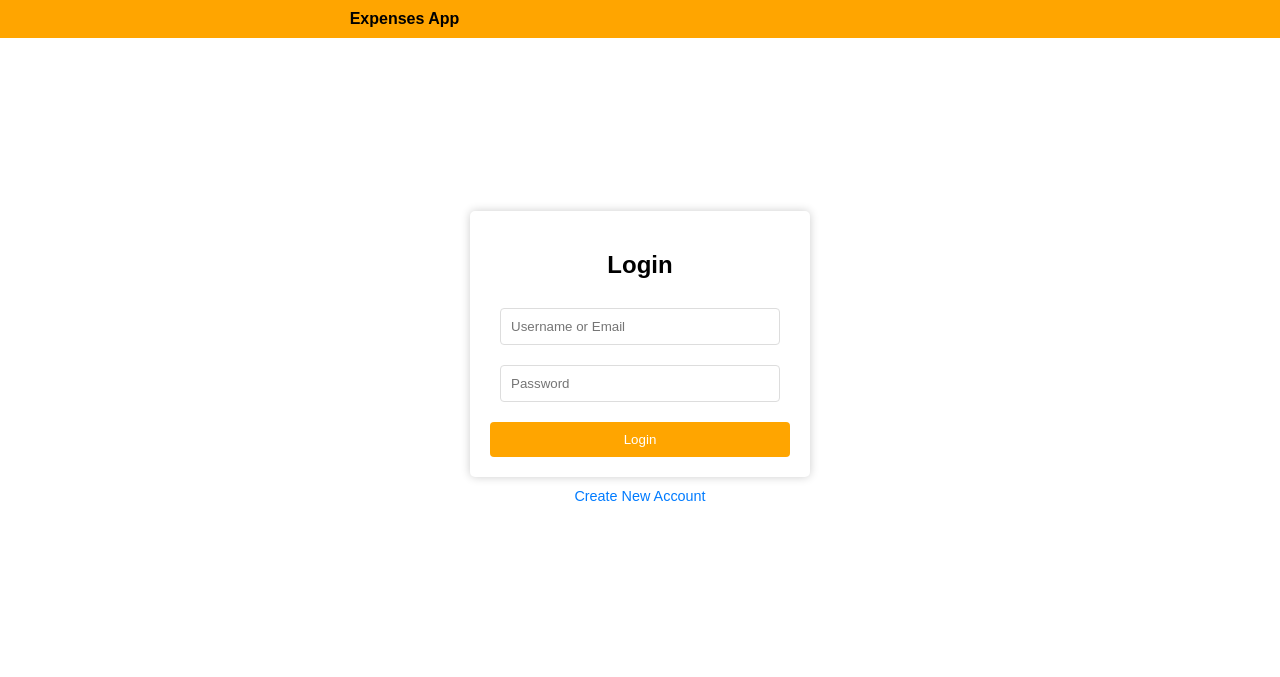
After one commit to cap273/expenses-app, a Flask app: page /login in a window 1280 px wide. The commit adds this page. Shown: the top 677 px of the page. Run offline with Flask 3, Linux system fonts and the light colour scheme; parts of the project's set-up code (start-up, migrations or seed data) failed here and were passed over.

Commit message:
Adding login/logout page

```diff
--- a/app.py
+++ b/app.py
@@ -1,27 +1,27 @@
 from flask import Flask, request, render_template, redirect, url_for
-import pyodbc
-from sqlalchemy import (
-    create_engine,
-    MetaData,
-    Table,
-    Column,
-    Integer,
-    String,
-    Float,
-    Date,
-    Boolean,
-    ForeignKey,
-)
+from sqlalchemy import create_engine, update
 from sqlalchemy.exc import SQLAlchemyError
 import os
 from dotenv import load_dotenv
 import logging
 from datetime import datetime, date
+from flask_login import (
+    LoginManager,
+    login_required,
+    logout_user,
+    current_user,
+)
+from urllib.parse import urlparse
 
-from utils.db import populate_categories_table, get_categories
-from utils.session import get_current_currency, get_current_user_account_id
-
-app = Flask(__name__)
+from utils.db_tools import populate_categories_table, get_categories, get_database_url
+from utils.session import get_current_currency, login_and_update_last_login
+from database.models import db, Account
+from database.tables import (
+    expenses_table,
+    categories_table,
+    persons_table,
+    CATEGORY_LIST,
+)
 
 # Load environment variables from .env file
 load_dotenv()
@@ -40,148 +40,136 @@ if FLASK_ENV == "development":
 else:
     logging.basicConfig(level=logging.WARNING)
 
+DATABASE_URL = get_database_url(DB_USERNAME, DB_PASSWORD, DB_SERVER, DB_NAME)
 
-def get_database_url():
-    drivers = [driver for driver in pyodbc.drivers()]
-    driver = None
+app = Flask(__name__)
+app.secret_key = os.environ.get(
+    "FLASK_SECRET_KEY"
+)  # Set the secret key to use for Flask sessions
 
-    if "ODBC Driver 18 for SQL Server" in drivers:
-        driver = "ODBC Driver 18 for SQL Server"
-    elif "ODBC Driver 17 for SQL Server" in drivers:
-        driver = "ODBC Driver 17 for SQL Server"
-    else:
-        raise Exception("Suitable ODBC driver not found")
+# Using the ORM operations of Flask-SQLAlchemy to utilize
+# Flask extensions like Flask-Login
+app.config["SQLALCHEMY_DATABASE_URI"] = DATABASE_URL
+db.init_app(app)  # Attach the SQLAlchemy instance to the Flask app
 
-    # Database URL using environment variables. Using ODBC Driver 17 for SQL Server
-    return f"mssql+pyodbc://{DB_USERNAME}:{DB_PASSWORD}@{DB_SERVER}/{DB_NAME}?driver={driver}"
+# Using SQLAlchemy Core to run lower-level database operations
+engine = create_engine(DATABASE_URL)  # Create an engine for SQLAlchemy Core
 
-
-DATABASE_URL = get_database_url()
+# Initialize Flask-Login
+login_manager = LoginManager()
+login_manager.init_app(app)
+login_manager.login_view = "login"
 
 if FLASK_ENV == "development":
     print("Database URL: ", DATABASE_URL)
 
-engine = create_engine(DATABASE_URL)
-metadata = MetaData()
 
-# Define the expenses table
-expenses_table = Table(
-    "expenses",
-    metadata,
-    Column("ExpenseID", Integer, primary_key=True),
-    Column("AccountID", Integer, ForeignKey("accounts.AccountID"), nullable=False),
-    Column("ResponsibleEntity", String(255)),  # Either 'Joint' or the name of an individual
-    Column("PersonID", Integer, ForeignKey("persons.PersonID"), nullable=True), # NULL if it's a joint expense
-    Column("Day", Integer, nullable=False),
-    Column("Month", String(50), nullable=False),
-    Column("Year", Integer, nullable=False),
-    Column("ExpenseDate", Date, nullable=False),
-    Column("ExpenseDayOfWeek", String(50)),
-    Column("Amount", Float, nullable=False),
-    Column("AdjustedAmount", Float),  # Amount after adjustments
-    Column("ExpenseCategory", String(255), nullable=False),
-    Column("AdditionalNotes", String(255)),
-    Column("CreateDate", Date),
-    Column("LastUpdated", Date),
-    Column("Currency", String(50)),
-    Column("ManualCategory", String(255)),
-    Column("SuggestedCategory", String(255)),
-    Column("CategoryConfirmed", Boolean),
-    extend_existing=False,
-    # Set implicit_returning to False so that
-    # SQLAlchemy won't try to use the OUTPUT clause to fetch the inserted ID.
-    # This should avoid conflicts with database triggers for ID generation
-    implicit_returning=False,
-)
-
-# Define the categories table
-categories_table = Table(
-    "categories",
-    metadata,
-    Column("CategoryID", Integer, primary_key=True),
-    Column("CategoryName", String(255), unique=True, nullable=False),
-    Column("CreateDate", Date),
-    Column("LastUpdated", Date),
-    extend_existing=False,
-)
-
-# Define list of categories
-CATEGORY_LIST = [
-    "Restaurant and Takeout (Non-Social)",
-    "Shoes and Clothing",
-    "Groceries",
-    "Alcohol",
-    "Entertainment",
-    "Utilities",
-    "Sports and Fitness",
-    "Haircuts and Cosmetics",
-    "Airplane Flights",
-    "Hotel and Lodging",
-    "Car-Related Expenses (excluding gasoline)",
-    "Taxi and Ride-Sharing",
-    "Gasoline",
-    "Household Goods",
-    "Other Transportation Expenses",
-    "Healthcare and Medical",
-    "Gifts and Donations",
-    "Software and Electronics",
-    "Education",
-    "Internet, Cell Phone, and TV",
-    "Miscellaneous",
-    "Restaurant and Takeout (Social)",
-    "Rent",
-    "Interest and Banking Fees",
-    "Car and Renters Insurance",
-    "Other Memberships and Fees",
-    "Mortgage Insurance",
-    "Homeowners Insurance",
-    "Property Taxes",
-    "Mortgage P and I",
-    "Home Services",
-    "Capital Improvements",
-    "Landlord Expenses",
-]
-
-# Define the accounts table
-accounts_table = Table(
-    "accounts",
-    metadata,
-    Column("AccountID", Integer, primary_key=True),
-    Column("AccountName", String(255), nullable=False),
-    Column("CreateDate", Date),
-    Column("LastUpdated", Date),
-    extend_existing=True,
-)
-
-# Define the persons table
-persons_table = Table(
-    "persons",
-    metadata,
-    Column("PersonID", Integer, primary_key=True),
-    Column("AccountID", Integer, ForeignKey("accounts.AccountID"), nullable=False),
-    Column("PersonName", String(255), nullable=False),
-    Column("CreateDate", Date),
-    Column("LastUpdated", Date),
-    extend_existing=True,
-)
+# user_loader callback
+@login_manager.user_loader
+def load_user(user_id):
+    return Account.query.get(int(user_id))
 
 
 # metadata.create_all(engine)  # Create the tables if they don't exist
 populate_categories_table(engine, categories_table, CATEGORY_LIST)
 
 
+# Login view
+@app.route("/login", methods=["GET", "POST"])
+def login():
+    error_message = None
+    if request.method == "POST":
+        user = Account.query.filter(
+            (Account.account_name == request.form["username"])
+            | (Account.user_email == request.form["username"])
+        ).first()
+        if user and user.check_password(request.form["password"]):
+            login_and_update_last_login(user, engine)
+
+            # The 'next' URL parameter is a feature of Flask-Login, which is used to handle the redirection of unauthenticated users
+            next_page = request.args.get("next")
+
+            # If there's no next page specified, or if the next page is for a different site (i.e., it has a network location component),
+            # then default to redirecting to the index page
+            if not next_page or urlparse(next_page).netloc != "":
+                next_page = url_for("index")
+
+            # Redirect to the next page (either the specified next page or the default index page)
+            return redirect(next_page)
+        else:
+            error_message = "Invalid username or password"
+    return render_template("login.html", error_message=error_message)
+
+
+@app.route("/create_account", methods=["GET", "POST"])
+def create_account():
+    error_message = None
+    if request.method == "POST":
+        username = request.form["username"]
+        email = request.form["email"]
+        password = request.form["password"]
+
+        # Check if username already exists
+        existing_user_by_username = Account.query.filter_by(
+            account_name=username
+        ).first()
+        if existing_user_by_username:
+            error_message = "Username already exists."
+        else:
+            # Check if email already exists
+            existing_user_by_email = Account.query.filter_by(user_email=email).first()
+            if existing_user_by_email:
+                error_message = "Email address already exists."
+            else:
+                # Create new user instance
+                new_user = Account(account_name=username, user_email=email)
+
+                # Set password (this will hash the password)
+                new_user.set_password(password)
+
+                # Add new user to database
+                db.session.add(new_user)
+                db.session.commit()
+
+                # Authenticate and login the new user
+                login_and_update_last_login(new_user, engine)
+
+                # Redirect to the index page
+                return redirect(url_for("index"))
+
+    return render_template("create_account.html", error_message=error_message)
+
+
+# Logout view
+@app.route("/logout")
+@login_required
+def logout():
+    logout_user()
+    return redirect(url_for("login"))
+
+# Main page view
 @app.route("/", methods=["GET"])
+@login_required
 def index():
     categories = get_categories(engine, categories_table)
     current_currency = get_current_currency()
 
-    return render_template("index.html", categories=categories, currency=current_currency)
+    # Get the username of the logged-in user
+    username = current_user.account_name
+
+    return render_template(
+        "index.html",
+        categories=categories,
+        currency=current_currency,
+        username=username,
+    )
 
 
 @app.route("/submit", methods=["POST"])
+@login_required
 def submit():
     form_data = request.form
-    current_user_account_id = get_current_user_account_id()
+    current_user_account_id = current_user.id
 
     # Process the form data
     rows = zip(
--- a/azure-environment-parameters.json
+++ b/azure-environment-parameters.json
@@ -21,7 +21,7 @@
       "value": "charliebrown"
     },
     "allowedIpAddress": {
-      "value": "174.204.72.139"
+      "value": "66.58.140.134"
     }
   }
 }
--- a/requirements.txt
+++ b/requirements.txt
@@ -1,5 +1,8 @@
 Flask==3.0.0
+Flask-Login=0.6.3
+Flask-SQLAlchemy=3.1.1
 SQLAlchemy==2.0.23
 pyodbc==5.0.1
 python-dotenv==1.0.0
 pytest
+Werkzeug=3.0.1
--- a/static/css/main.css
+++ b/static/css/main.css
@@ -289,3 +289,78 @@ button {
         font-size: 0.7em; /* Smallest font size for very small screens */
     }
 }
+
+.login-container, .account-creation-container {
+    display: flex;
+    justify-content: center;
+    align-items: center;
+    flex-direction: column; /* Ensure items are stacked vertically */
+    height: 80vh; /* Adjust height as needed */
+}
+
+.login-form, .account-creation-form {
+    width: 300px;
+    padding: 20px;
+    box-shadow: 0px 0px 10px 0px rgba(0,0,0,0.2); /* Adds subtle shadow */
+    border-radius: 5px; /* Rounded corners */
+    background-color: #ffffff; /* White background */
+    text-align: center;
+}
+
+.login-form h2, .account-creation-form h2 {
+    text-align: center;
+}
+
+.login-form input[type="text"],
+.login-form input[type="password"],
+.account-creation-form input[type="text"],
+.account-creation-form input[type="email"],
+.account-creation-form input[type="password"] {
+    width: calc(100% - 20px); /* Adjust width to account for padding */
+    padding: 10px; /* Add padding for spacing */
+    margin: 10px 0;
+    border: 1px solid #ddd;
+    border-radius: 4px;
+    box-sizing: border-box; /* Include padding and border in the element's total width and height */
+}
+
+.login-form button, .account-creation-form button {
+    width: 100%;
+    padding: 10px;
+    border: none;
+    background-color: orange;
+    color: white;
+    border-radius: 4px;
+    cursor: pointer;
+}
+
+.login-form button:hover, .account-creation-form button:hover {
+    background-color: darkorange;
+}
+
+.error {
+    color: red;
+    text-align: center;
+    margin-bottom: 10px; /* Add some spacing */
+}
+
+.account-create-link {
+    margin-top: 10px; /* Space between the link and the login button */
+    text-align: center; /* Center the link */
+}
+
+.account-create-link a {
+    color: #007bff; /* Different color for differentiation */
+    font-size: 0.9em; /* Smaller size */
+    text-decoration: none; /* Remove underline */
+}
+
+.account-create-link a:hover {
+    text-decoration: underline; /* Add underline on hover for better user experience */
+}
+
+.error {
+    color: red;
+    text-align: center;
+    margin-bottom: 10px; /* Add some spacing */
+}
--- a/templates/index.html
+++ b/templates/index.html
@@ -17,7 +17,7 @@
             <div class="nav-right-section">
                 <div class="nav-logo">[Logo]</div>
                 <div class="user-info">
-                    <span class="username" id="username">[Username]</span>
+                    <span class="username" id="username">{{ username }}</span>
                     <div class="dropdown-menu" id="dropdownMenu">
                         <a href="/profile">Profile</a>
                         <a href="/settings">Settings</a>
--- /dev/null
+++ b/templates/login.html
@@ -0,0 +1,37 @@
+<!DOCTYPE html>
+<html>
+<head>
+    <title>Login - Expenses App</title>
+    <link rel="stylesheet" type="text/css" href="{{ url_for('static', filename='css/main.css') }}">
+</head>
+<body>
+    <div class="navbar">
+        <div class="nav-container">
+            <div class="nav-left-section">
+                <div class="nav-title">Expenses App</div>
+            </div>
+            <!-- Empty middle and right sections for login page -->
+            <div class="nav-middle-section"></div>
+            <div class="nav-right-section"></div>
+        </div>
+    </div>
+    <div class="login-container">
+        <form action="{{ url_for('login') }}" method="post" class="login-form">
+            {% if error_message %}
+                <p class="error">{{ error_message }}</p>
+            {% endif %}
+            <h2>Login</h2>
+            <input type="text" name="username" placeholder="Username or Email" required>
+            <input type="password" name="password" placeholder="Password" required>
+            <button type="submit">Login</button>
+            {% if message %}
+            <p class="error">{{ message }}</p>
+            {% endif %}
+        </form>
+        <div class="account-create-link">
+            <a href="{{ url_for('create_account') }}">Create New Account</a>
+        </div>
+    </div>
+    <script src="{{ url_for('static', filename='js/main.js') }}"></script>
+</body>
+</html>
```
Also changed, not shown: database/models.py (added, +23 -0 lines), database/tables.py (added, +107 -0 lines), templates/create_account.html (added, +32 -0 lines), utils/db_tools.py (renamed from utils/db.py, +16 -0 lines), utils/session.py (+20 -8 lines), database/__init__.py (added), 1 other file.
